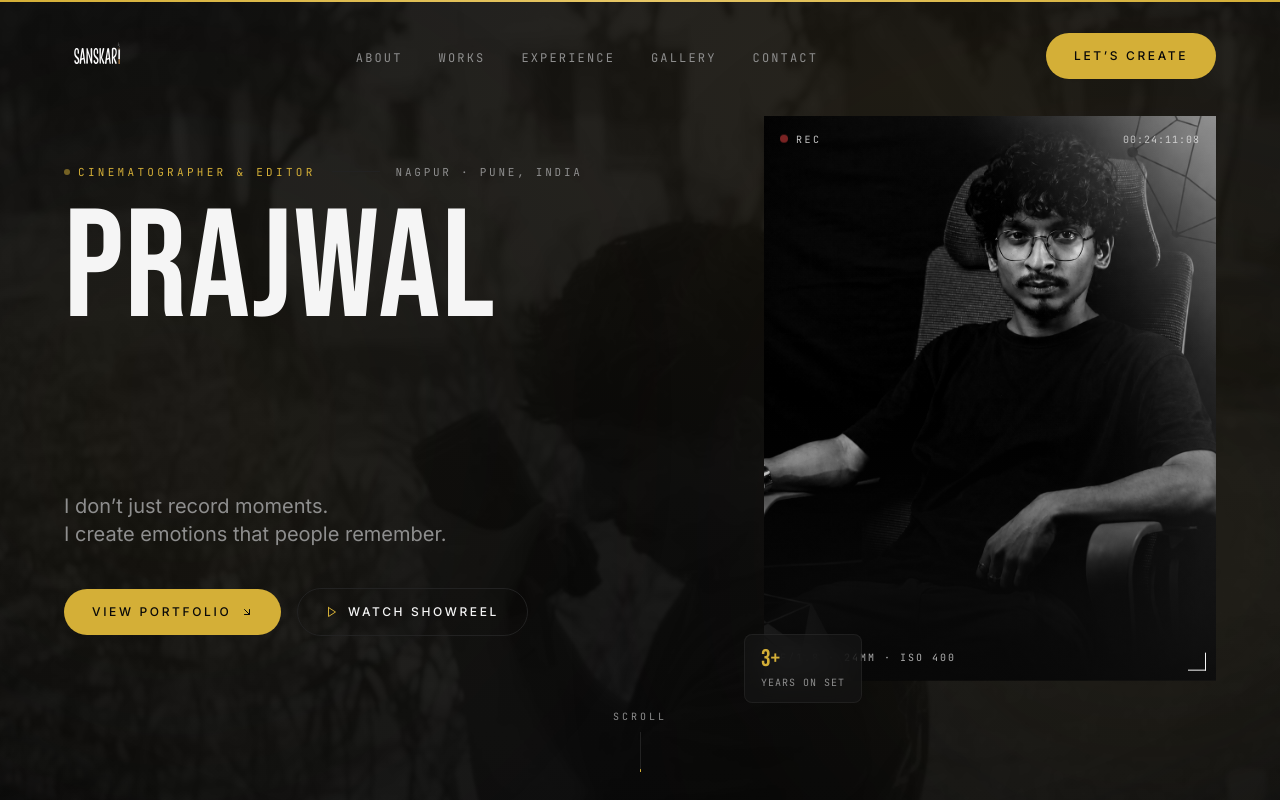
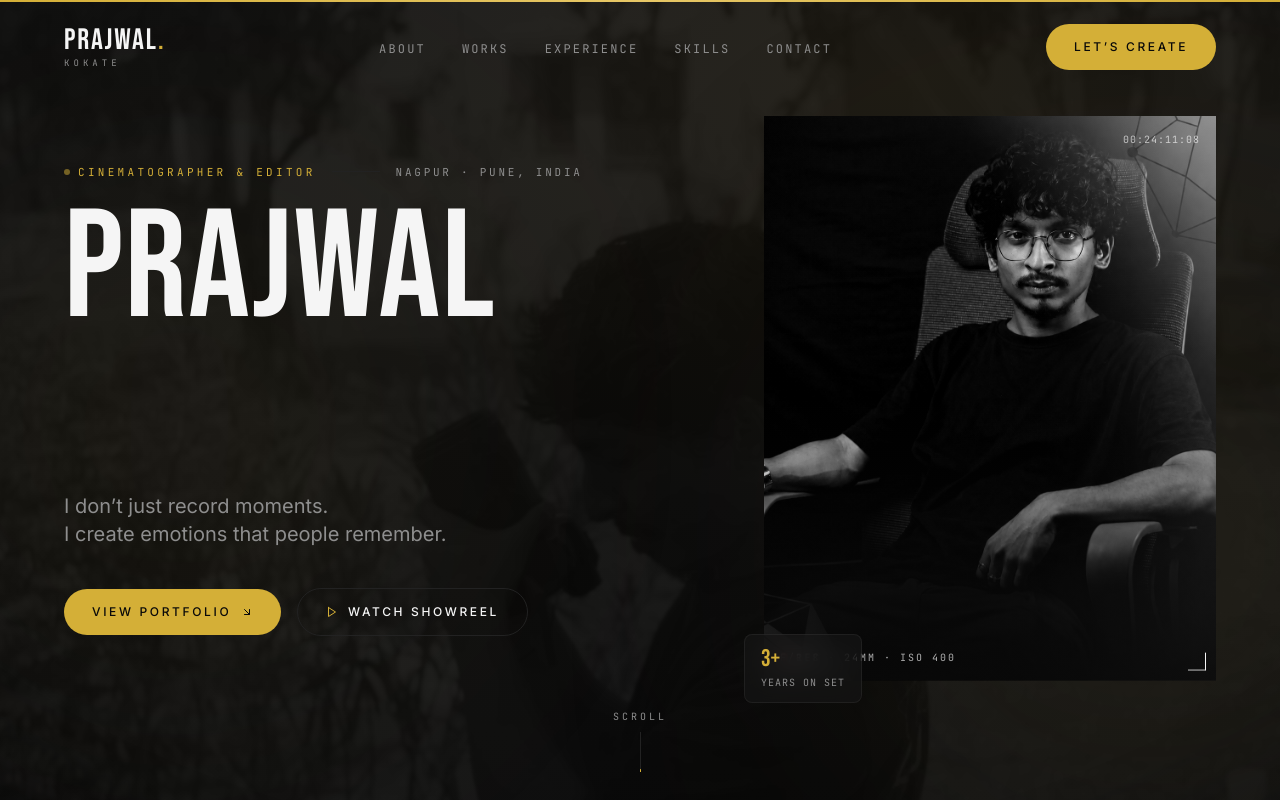
Before and after one commit to farhanali8788/Prajwal-Portfolio, a React (Vite) app: page / in a window 1280 px wide. Shown: the top 800 px of the page. Built offline with nearby package versions, Linux system fonts and the light colour scheme.

Commit message:
logo changed

```diff
--- a/src/components/sections/Footer.jsx
+++ b/src/components/sections/Footer.jsx
@@ -39,11 +39,14 @@ export default function Footer() {
           </a>
         </div>
 
-        <img
-          src="/logo_2.png"
-          alt="Prajwal Kokate"
-          className="mt-2 h-auto max-h-[13rem] w-auto max-w-full"
-        />
+        <h2 className="mt-10 font-display uppercase leading-[0.82] tracking-tight">
+          <span className="block text-[clamp(3.5rem,18vw,16rem)] text-ink">
+            Prajwal
+          </span>
+          <span className="block text-[clamp(3.5rem,18vw,16rem)] text-gold-gradient">
+            Kokate
+          </span>
+        </h2>
 
         <p className="mt-8 max-w-md text-sm leading-relaxed text-muted">
           Creating stories one frame at a time.
--- a/src/components/sections/Hero.jsx
+++ b/src/components/sections/Hero.jsx
@@ -129,7 +129,7 @@ export default function Hero({ onShowreel }) {
                 />
                 <div className="absolute inset-0 bg-gradient-to-t from-bg/70 via-transparent to-bg/10" />
                 {/* REC overlay */}
-                <div className="absolute left-4 top-4 flex items-center gap-2">
+                <div className="absolute bottom-4 left-4 flex items-center gap-2">
                   <span className="h-2 w-2 animate-pulse rounded-full bg-red-500" />
                   <span className="font-mono text-[10px] uppercase tracking-[0.25em] text-ink/80">
                     Rec
--- a/src/components/sections/Navbar.jsx
+++ b/src/components/sections/Navbar.jsx
@@ -6,12 +6,21 @@ import MagneticButton from "../ui/MagneticButton";
 
 function Logo() {
   return (
-    <a href="#top" data-cursor="link" className="flex items-center">
-      <img
-        src="/logo_2.png"
-        alt="Prajwal Kokate"
-        className="h-29 w-auto md:h-16"
-      />
+    <a
+      href="#top"
+      data-cursor="link"
+      aria-label="Prajwal Kokate — back to top"
+      className="group flex flex-col leading-none"
+    >
+      <span className="font-display text-[1.6rem] uppercase tracking-[0.06em] text-ink md:text-[1.85rem]">
+        Prajwal
+        <span className="text-gold transition-opacity duration-500 group-hover:opacity-60">
+          .
+        </span>
+      </span>
+      <span className="mt-1 font-mono text-[9px] uppercase tracking-[0.45em] text-muted transition-colors duration-500 group-hover:text-gold">
+        Kokate
+      </span>
     </a>
   );
 }
--- a/src/components/sections/Skills.jsx
+++ b/src/components/sections/Skills.jsx
@@ -1,61 +1,85 @@
 import {
-  FiFilm, FiZap, FiSliders, FiImage, FiSmartphone, FiVideo,
-  FiDroplet, FiSun, FiCamera, FiGrid, FiActivity, FiCompass,
-} from 'react-icons/fi'
-import Reveal from '../ui/Reveal'
-import SectionHeader from '../ui/SectionHeader'
-import { skills } from '../../data/content'
+  FiFilm,
+  FiZap,
+  FiSliders,
+  FiImage,
+  FiSmartphone,
+  FiVideo,
+  FiDroplet,
+  FiSun,
+  FiCamera,
+  FiGrid,
+  FiActivity,
+  FiCompass,
+} from "react-icons/fi";
+import Reveal from "../ui/Reveal";
+import SectionHeader from "../ui/SectionHeader";
+import { skills } from "../../data/content";
 
 const ICONS = {
-  'Premiere Pro': FiFilm,
-  'After Effects': FiZap,
-  'DaVinci Resolve': FiSliders,
+  "Premiere Pro": FiFilm,
+  "After Effects": FiZap,
+  "DaVinci Resolve": FiSliders,
   Photoshop: FiImage,
   CapCut: FiSmartphone,
-  'VN Editor': FiVideo,
-  'Color Grading': FiDroplet,
+  "VN Editor": FiVideo,
+  "Color Grading": FiDroplet,
   Lighting: FiSun,
-  'Camera Operation': FiCamera,
+  "Camera Operation": FiCamera,
   Storyboarding: FiGrid,
-  'Motion Graphics': FiActivity,
-  'Visual Direction': FiCompass,
-}
+  "Motion Graphics": FiActivity,
+  "Visual Direction": FiCompass,
+};
 
 export default function Skills() {
   return (
-    <section className="relative border-t border-line/60 py-24 md:py-36">
+    <section
+      id="skills"
+      className="relative border-t border-line/60 py-24 md:py-36"
+    >
       <div className="shell">
         <div className="flex flex-col justify-between gap-6 md:flex-row md:items-end">
           <SectionHeader roll="06" eyebrow="The Toolkit" title="Skills" />
           <Reveal dir="up" delay={0.1}>
             <p className="max-w-xs text-sm leading-relaxed text-muted md:text-right">
-              Equal parts craft and software — the tools behind every frame and cut.
+              Equal parts craft and software — the tools behind every frame and
+              cut.
             </p>
           </Reveal>
         </div>
 
         <div className="mt-14 grid grid-cols-2 gap-4 sm:grid-cols-3 lg:grid-cols-4">
           {skills.map((s, i) => {
-            const Icon = ICONS[s.name] || FiFilm
+            const Icon = ICONS[s.name] || FiFilm;
             return (
               <Reveal key={s.name} dir="up" delay={(i % 4) * 0.06}>
                 <div
                   className="glass group relative h-full rounded-xl p-5 transition-all duration-500 ease-cine hover:-translate-y-1.5 hover:border-gold/40"
                   style={{ animationDelay: `${(i % 6) * 0.5}s` }}
                 >
-                  <div className="animate-float" style={{ animationDelay: `${(i % 6) * 0.6}s`, animationDuration: `${5 + (i % 4)}s` }}>
+                  <div
+                    className="animate-float"
+                    style={{
+                      animationDelay: `${(i % 6) * 0.6}s`,
+                      animationDuration: `${5 + (i % 4)}s`,
+                    }}
+                  >
                     <span className="flex h-11 w-11 items-center justify-center rounded-lg border border-line text-gold transition-colors duration-500 group-hover:border-gold/50 group-hover:bg-gold/5">
                       <Icon size={20} />
                     </span>
                   </div>
-                  <p className="mt-5 font-display text-xl uppercase leading-none tracking-wide text-ink">{s.name}</p>
-                  <p className="mt-2 font-mono text-[10px] uppercase tracking-[0.2em] text-muted">{s.note}</p>
+                  <p className="mt-5 font-display text-xl uppercase leading-none tracking-wide text-ink">
+                    {s.name}
+                  </p>
+                  <p className="mt-2 font-mono text-[10px] uppercase tracking-[0.2em] text-muted">
+                    {s.note}
+                  </p>
                 </div>
               </Reveal>
-            )
+            );
           })}
         </div>
       </div>
     </section>
-  )
+  );
 }
--- a/src/data/content.js
+++ b/src/data/content.js
@@ -38,7 +38,7 @@ export const nav = [
   { label: "About", href: "#about" },
   { label: "Works", href: "#work" },
   { label: "Experience", href: "#experience" },
-  { label: "Gallery", href: "#gallery" },
+  { label: "Skills", href: "#skills" },
   { label: "Contact", href: "#contact" },
 ];
 
```
